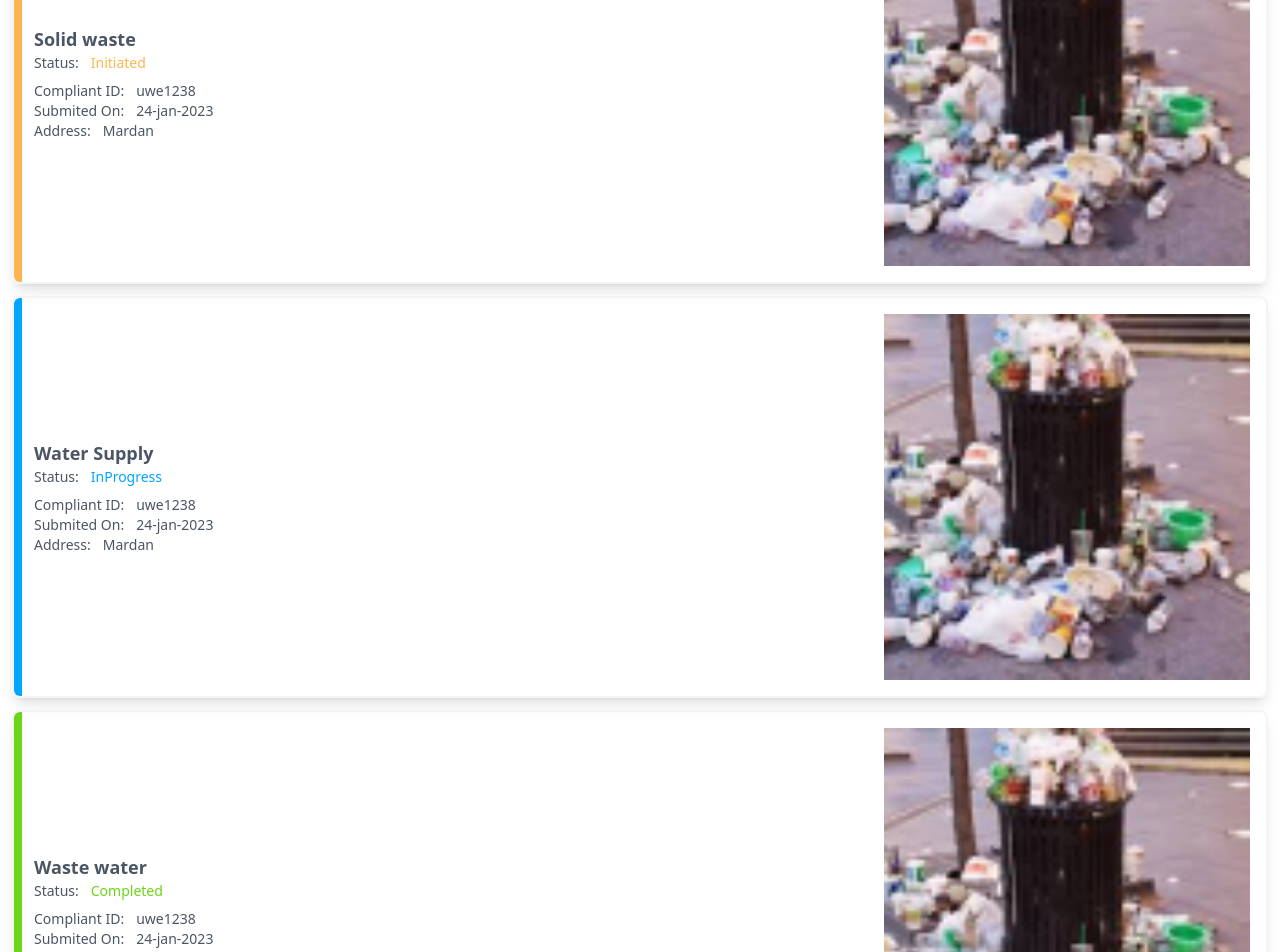
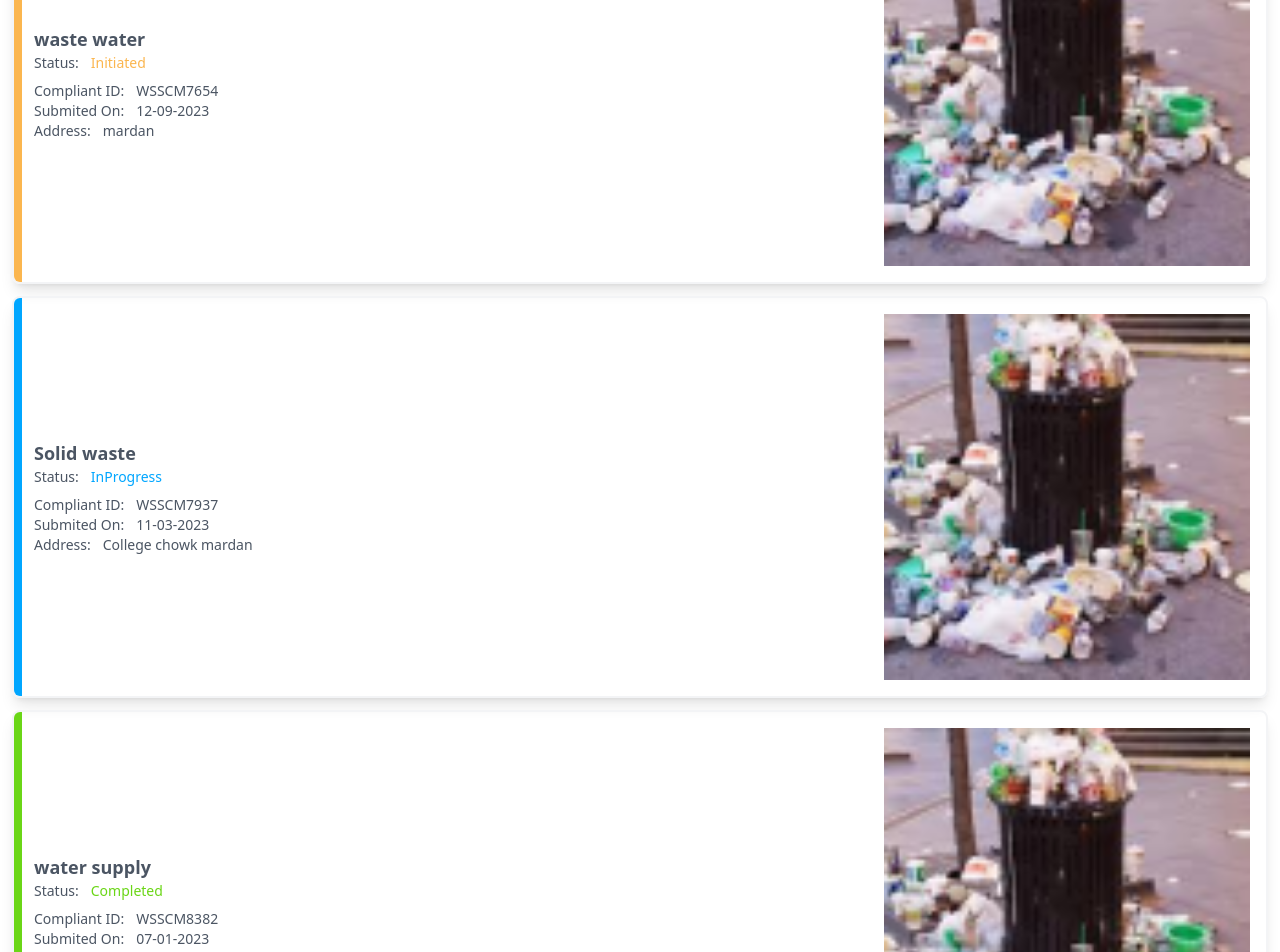
Before and after one commit to grey-software/wssc, a Next.js app: page /complaint in a window 1280 px wide. Shown: the part 260-1212 px from the top of the page. Built offline with nearby package versions, Linux system fonts and the light colour scheme.

Commit message:
Updated ComplaintSlice, get All complaints from state is implemented

```diff
--- a/Redux-toolkit/complaintSlice.ts
+++ b/Redux-toolkit/complaintSlice.ts
@@ -21,7 +21,30 @@ export const getComplaints = createAsyncThunk("/complaints", async () => {
 const complaintSlice = createSlice({
   name: "complaint",
   initialState: {
-    complaints: [],
+    complaintsAll: [
+      {
+        type: "waste water",
+        status: "Initiated",
+        complaintID: "WSSCM7654",
+        submitedOn: "12-09-2023",
+        address: "mardan",
+      },
+      {
+        type: "Solid waste",
+        status: "InProgress",
+        complaintID: "WSSCM7937",
+        submitedOn: "11-03-2023",
+        address: "College chowk mardan",
+      },
+      {
+        type: "water supply",
+        status: "Completed",
+        complaintID: "WSSCM8382",
+        submitedOn: "07-01-2023",
+        address: "near UET mardan",
+      },
+    ],
+    newComplaint: [],
     Loading: false,
     error: false,
   },
@@ -29,18 +52,15 @@ const complaintSlice = createSlice({
     // get complaits reducer
     // extraReducers: {
     //   [getComplaints.pending]: (state) => {
-    //     // get all complaints
     //   },
     //   [getComplaints.fulfilled]: (state, action) => {
-    //     // get all complaints
     //   },
     //   [getComplaints.rejected]: (state) => {
-    //     // get all complaints
     //   },
     // },
     FileComplaint: (state, action) => {
       //     // File complaint
-      state.complaints = action.payload;
+      state.newComplaint = action.payload;
       console.log(state.complaints);
     },
   },
--- a/app/complaint/[complaint]/page.tsx
+++ b/app/complaint/[complaint]/page.tsx
@@ -42,7 +42,10 @@ const Form: React.FC = ({ params }: any) => {
   // Submit Form
   const onSubmit = (data: ComplainForm) => {
     setloading(!load);
+
+    // updating state
     dispatch(FileComplaint(data));
+
     console.log(JSON.stringify(data, null, 2));
 
     // alert("form submitted successfully");
--- a/app/complaint/page.tsx
+++ b/app/complaint/page.tsx
@@ -1,8 +1,7 @@
-'use client';
+"use client";
 import React from "react";
 import Image from "next/image";
-// import garbage from "./garbage.png";
-import garbage from '../../public/garbage.png';
+import garbage from "../../public/garbage.png";
 import { HiArrowLeft } from "react-icons/hi";
 import Link from "next/link";
 import { useSelector } from "react-redux";
@@ -10,6 +9,9 @@ import { RootState } from "@/Redux-toolkit/store";
 import { useRouter } from "next/navigation";
 
 const Complaints = () => {
+  const complaintsAll = useSelector((state: RootState) => {
+    return state.complaints.complaintsAll;
+  });
   // const navigate = useRouter();
   // const phone = useSelector((state: RootState) => state.wsscm.phone);
   // if (!phone) navigate.push("/");
@@ -26,75 +28,50 @@ const Complaints = () => {
           </span>
         </div>
         <div className="flex flex-col gap-3 mt-6">
-          <div className="flex items-center justify-between rounded-lg border-2 border-gray-100 p-4 shadow-lg relative overflow-hidden">
+          {complaintsAll.map(
+            ({ type, status, complaintID, submitedOn, address }, index) => (
+              <div
+                key={index}
+                className="flex items-center justify-between rounded-lg border-2 border-gray-100 p-4 shadow-lg relative overflow-hidden"
+              >
                 <div className="flex flex-col justify-center ml-1">
-              <h3 className="text-lg font-bold text-gray-600">Solid waste</h3>
+                  <h3 className="text-lg font-bold text-gray-600">{type}</h3>
                   <div className="flex items-center gap-3 text-sm text-gray-600 mb-2">
                     <p>Status:</p>
-                <span className="text-initiatedColor">Initiated</span>
+                    <span
+                      className={`text-${
+                        status === "Initiated" ? "initiatedColor" : ""
+                      }  text-${
+                        status === "InProgress" ? "inprogessColor" : ""
+                      } text-${status === "Completed" ? "completedColor" : ""}`}
+                    >
+                      {status}
+                    </span>
                   </div>
                   <div className="flex items-center gap-3 text-sm text-gray-600">
                     <p>Compliant ID:</p>
-                <span>uwe1238</span>
+                    <span>{complaintID}</span>
                   </div>
                   <div className="flex items-center gap-3 text-sm text-gray-600">
                     <p>Submited On:</p>
-                <span>24-jan-2023</span>
+                    <span>{submitedOn}</span>
                   </div>
                   <div className="flex items-center gap-3 text-sm text-gray-600">
                     <p>Address:</p>
-                <span>Mardan</span>
+                    <span>{address}</span>
                   </div>
                 </div>
                 <Image src={garbage} className="h-70% w-[30%]" alt="" />
-            <div className="h-[100%] w-2 bg-initiatedColor top-0 left-0 absolute"></div>
+                <div
+                  className={`h-[100%] w-2 top-0 left-0 absolute bg-${
+                    status === "Initiated" ? "initiatedColor" : ""
+                  }  bg-${status === "InProgress" ? "inprogessColor" : ""} bg-${
+                    status === "Completed" ? "completedColor" : ""
+                  }`}
+                ></div>
               </div>
-          <div className="flex items-center justify-between rounded-lg border-2 border-gray-100 p-4 shadow-lg relative overflow-hidden">
-            <div className="flex flex-col justify-center ml-1">
-              <h3 className="text-lg font-bold text-gray-600">Water Supply</h3>
-              <div className="flex items-center gap-3 text-sm text-gray-600 mb-2">
-                <p>Status:</p>
-                <span className="text-inprogessColor">InProgress</span>
-              </div>
-              <div className="flex items-center gap-3 text-sm text-gray-600">
-                <p>Compliant ID:</p>
-                <span>uwe1238</span>
-              </div>
-              <div className="flex items-center gap-3 text-sm text-gray-600">
-                <p>Submited On:</p>
-                <span>24-jan-2023</span>
-              </div>
-              <div className="flex items-center gap-3 text-sm text-gray-600">
-                <p>Address:</p>
-                <span>Mardan</span>
-              </div>
-            </div>
-            <Image src={garbage} className="h-70% w-[30%]" alt="" />
-            <div className="h-[100%] w-2 bg-inprogessColor top-0 left-0 absolute"></div>
-          </div>
-          <div className="flex items-center justify-between rounded-lg border-2 border-gray-100 p-4 shadow-lg relative overflow-hidden">
-            <div className="flex flex-col justify-center ml-1">
-              <h3 className="text-lg font-bold text-gray-600">Waste water</h3>
-              <div className="flex items-center gap-3 text-sm text-gray-600 mb-2">
-                <p>Status:</p>
-                <span className="text-completedColor">Completed</span>
-              </div>
-              <div className="flex items-center gap-3 text-sm text-gray-600">
-                <p>Compliant ID:</p>
-                <span>uwe1238</span>
-              </div>
-              <div className="flex items-center gap-3 text-sm text-gray-600">
-                <p>Submited On:</p>
-                <span>24-jan-2023</span>
-              </div>
-              <div className="flex items-center gap-3 text-sm text-gray-600">
-                <p>Address:</p>
-                <span>Mardan</span>
-              </div>
-            </div>
-            <Image src={garbage} className="h-70% w-[30%]" alt="" />
-            <div className="h-[100%] w-2 bg-completedColor top-0 left-0 absolute"></div>
-          </div>
+            )
+          )}
         </div>
       </div>
     </>
```
Lines whose indentation alone changed are shown as unchanged.
